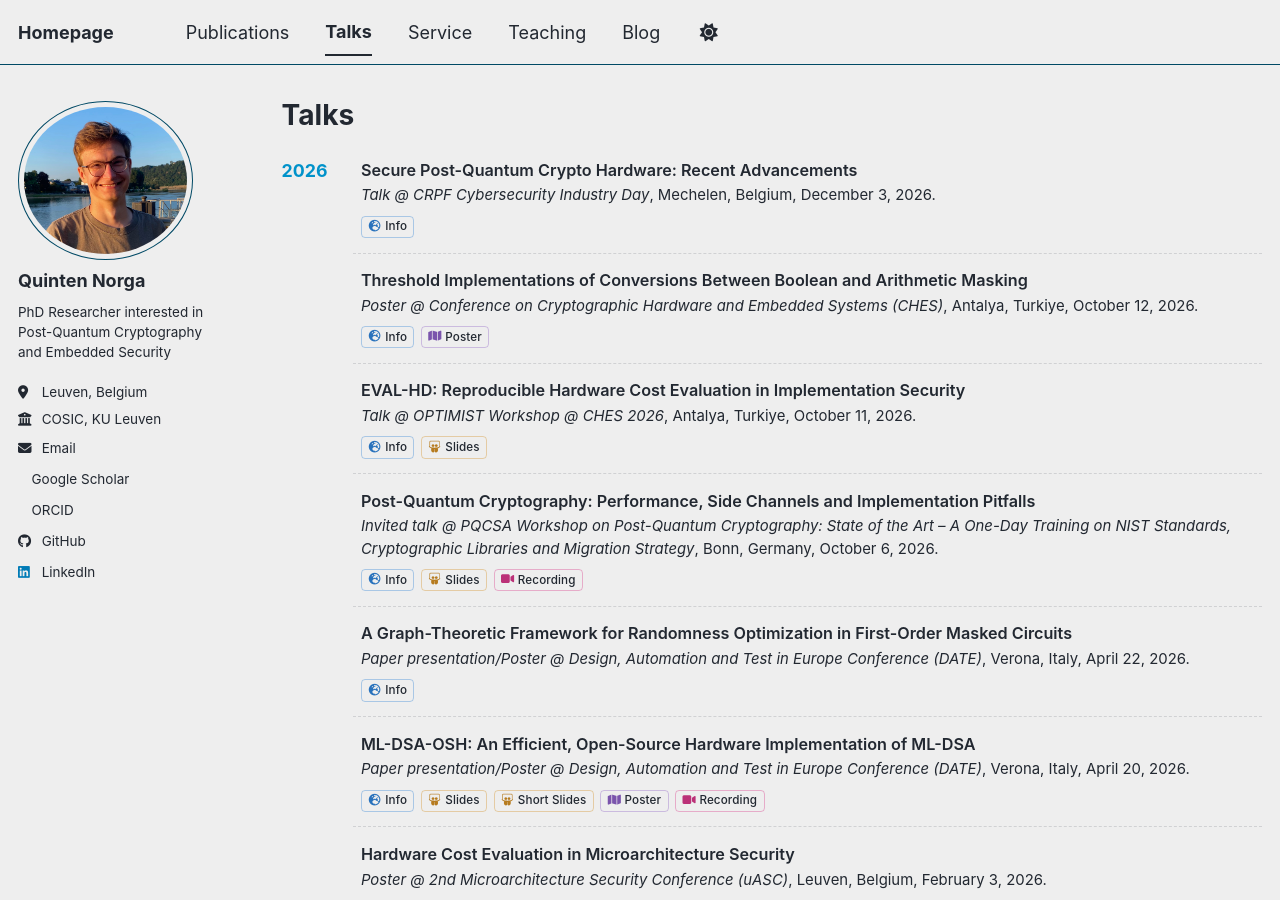
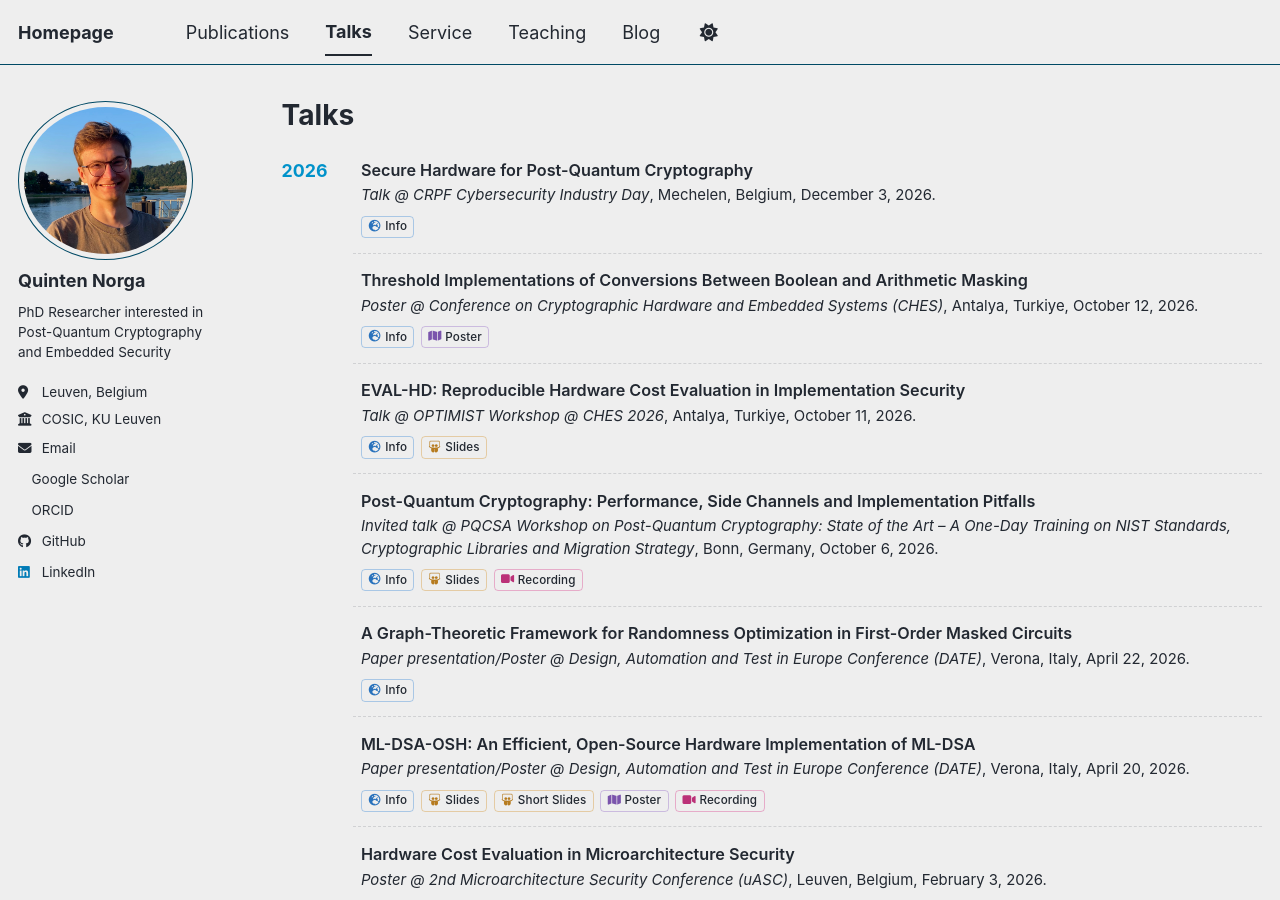
Before and after one commit to qnorga1/qnorga1.github.io, a Jekyll site: the page built from _pages/talks.html, in a window 1280 px wide and 900 px high. Built offline with Jekyll 4.4.1, drawn with Linux system fonts in a browser that asks for light colours; a style sheet for code colours, icons or effects is not loaded.

Commit message:
update crpf26 name

```diff
--- a/_data/talks.yml
+++ b/_data/talks.yml
@@ -42,7 +42,7 @@
 talks:
 
   - id: "crpf26"
-    title: "Secure Post-Quantum Crypto Hardware: Recent Advancements"
+    title: "Secure Hardware for Post-Quantum Cryptography"
     type: "Talk"
     venue: "CRPF Cybersecurity Industry Day"
     location: "Mechelen, Belgium"
```
